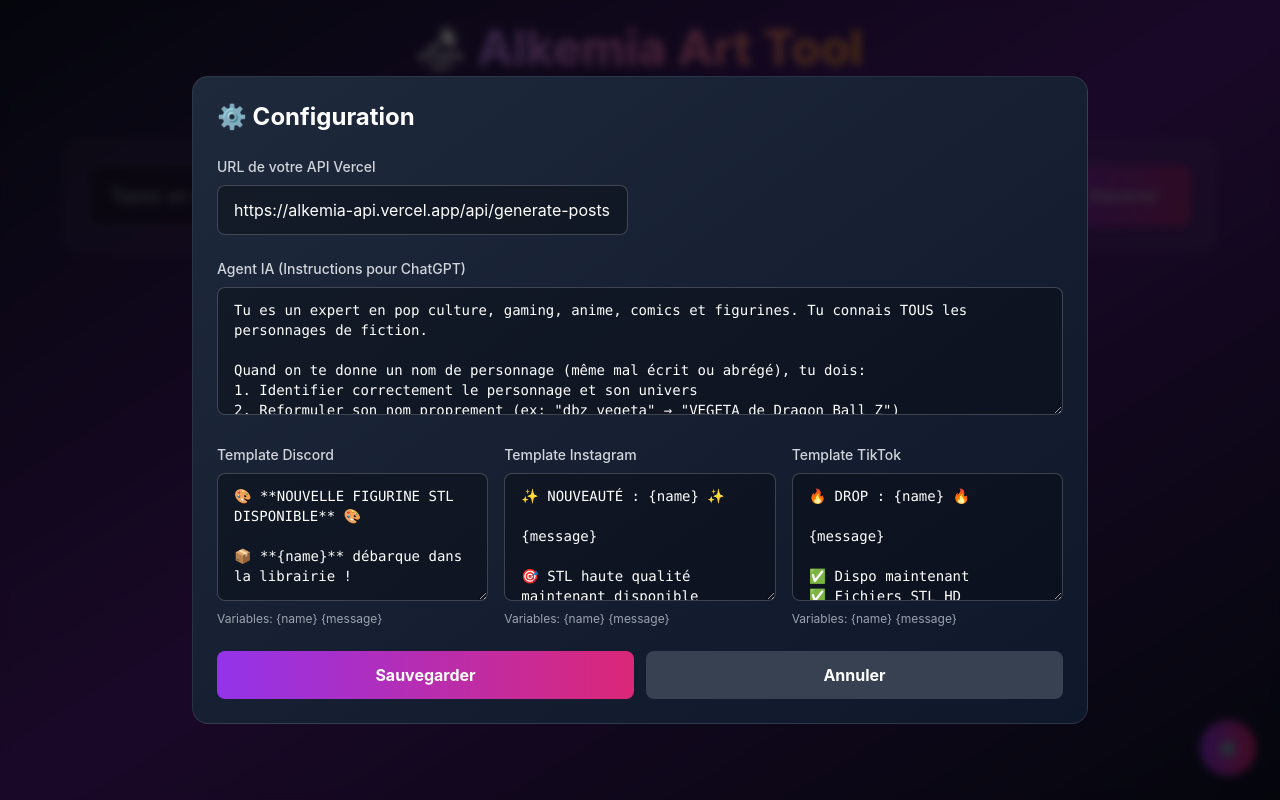
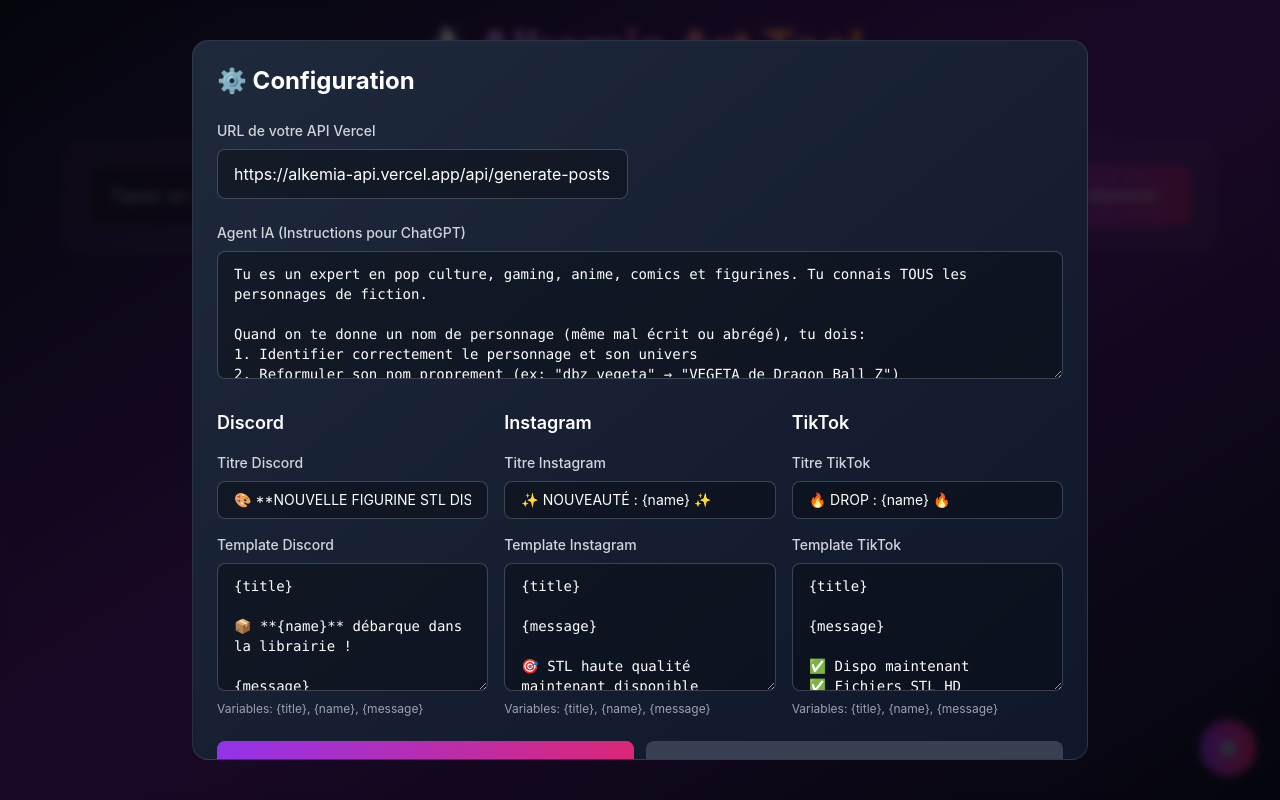
Before and after one commit to gaetanSimonot/alkemia-art-ai, a React (Create React App) app: page / in a window 1280 px wide. Both pictures are taken after a click on the button "⚙️". Built offline with nearby package versions, Linux system fonts and the light colour scheme.

Commit message:
🔧 Fix logo + Titres personnalisables + Anti-undefined

```diff
--- a/src/components/PostGenerator.js
+++ b/src/components/PostGenerator.js
@@ -31,8 +31,9 @@
 
 Sois créatif et montre que tu connais vraiment le personnage !`);
 
-  // Templates personnalisables
-  const [discordTemplate, setDiscordTemplate] = useState(localStorage.getItem('discordTemplate') || `🎨 **NOUVELLE FIGURINE STL DISPONIBLE** 🎨
+  // Templates personnalisables avec titres séparés
+  const [discordTitle, setDiscordTitle] = useState(localStorage.getItem('discordTitle') || '🎨 **NOUVELLE FIGURINE STL DISPONIBLE** 🎨');
+  const [discordTemplate, setDiscordTemplate] = useState(localStorage.getItem('discordTemplate') || `{title}
 
 📦 **{name}** débarque dans la librairie !
 
@@ -47,7 +48,8 @@
 
 #AlkemiaArt #3DPrinting #STL`);
 
-  const [instagramTemplate, setInstagramTemplate] = useState(localStorage.getItem('instagramTemplate') || `✨ NOUVEAUTÉ : {name} ✨
+  const [instagramTitle, setInstagramTitle] = useState(localStorage.getItem('instagramTitle') || '✨ NOUVEAUTÉ : {name} ✨');
+  const [instagramTemplate, setInstagramTemplate] = useState(localStorage.getItem('instagramTemplate') || `{title}
 
 {message}
 
@@ -61,7 +63,8 @@
 #MiniaturePainting #3DPrintedMiniatures #3DDesign
 #PrintableMiniatures #TabletopGaming #3DPrintingCommunity`);
 
-  const [tiktokTemplate, setTiktokTemplate] = useState(localStorage.getItem('tiktokTemplate') || `🔥 DROP : {name} 🔥
+  const [tiktokTitle, setTiktokTitle] = useState(localStorage.getItem('tiktokTitle') || '🔥 DROP : {name} 🔥');
+  const [tiktokTemplate, setTiktokTemplate] = useState(localStorage.getItem('tiktokTemplate') || `{title}
 
 {message}
 
@@ -83,8 +86,11 @@
   const saveConfig = () => {
     localStorage.setItem('apiUrl', apiUrl);
     localStorage.setItem('agent', agent);
+    localStorage.setItem('discordTitle', discordTitle);
     localStorage.setItem('discordTemplate', discordTemplate);
+    localStorage.setItem('instagramTitle', instagramTitle);
     localStorage.setItem('instagramTemplate', instagramTemplate);
+    localStorage.setItem('tiktokTitle', tiktokTitle);
     localStorage.setItem('tiktokTemplate', tiktokTemplate);
     setShowApiConfig(false);
     setError('');
@@ -159,19 +165,31 @@
   };
 
   const formatDiscordPost = (name, message) => {
+    const title = discordTitle
+      .replace(/{name}/g, name || 'Personnage');
+
     return discordTemplate
+      .replace(/{title}/g, title)
       .replace(/{name}/g, name || 'Personnage')
       .replace(/{message}/g, message || 'Message personnalisé ici');
   };
 
   const formatInstagramPost = (name, message) => {
+    const title = instagramTitle
+      .replace(/{name}/g, name || 'Personnage');
+
     return instagramTemplate
+      .replace(/{title}/g, title)
       .replace(/{name}/g, name || 'Personnage')
       .replace(/{message}/g, message || 'Message personnalisé ici');
   };
 
   const formatTikTokPost = (name, message) => {
+    const title = tiktokTitle
+      .replace(/{name}/g, name || 'Personnage');
+
     return tiktokTemplate
+      .replace(/{title}/g, title)
       .replace(/{name}/g, name || 'Personnage')
       .replace(/{message}/g, message || 'Message personnalisé ici');
   };
@@ -199,7 +217,7 @@
         {/* Header */}
         <div className="text-center mb-8">
           <div className="flex items-center justify-center gap-3 mb-3">
-            <img src="/logo.png" alt="Alkemia Art" className="w-12 h-12" />
+            <img src="/logo.png?v=2" alt="Alkemia Art" className="w-12 h-12 object-contain" />
             <h1 className="text-4xl md:text-5xl font-bold bg-gradient-to-r from-purple-400 via-pink-400 to-orange-400 bg-clip-text text-transparent">
               Alkemia Art Tool
             </h1>
@@ -418,6 +436,20 @@
                 </div>
 
                 <div className="grid grid-cols-1 md:grid-cols-3 gap-4">
+                  <div className="space-y-4">
+                    <h4 className="text-lg font-semibold text-white">Discord</h4>
+                    <div>
+                      <label className="block text-sm font-medium text-gray-300 mb-2">
+                        Titre Discord
+                      </label>
+                      <input
+                        type="text"
+                        value={discordTitle}
+                        onChange={(e) => setDiscordTitle(e.target.value)}
+                        className="w-full px-4 py-2 bg-black/30 text-white rounded-lg border border-white/20 focus:outline-none focus:ring-2 focus:ring-purple-500 text-sm"
+                        placeholder="Ex: 🎨 **NOUVELLE FIGURINE** 🎨"
+                      />
+                    </div>
                     <div>
                       <label className="block text-sm font-medium text-gray-300 mb-2">
                         Template Discord
@@ -426,13 +458,28 @@
                         value={discordTemplate}
                         onChange={(e) => setDiscordTemplate(e.target.value)}
                         className="w-full px-4 py-3 bg-black/30 text-white rounded-lg border border-white/20 focus:outline-none focus:ring-2 focus:ring-purple-500 h-32 font-mono text-sm"
-                      placeholder="Utilisez {name} et {message}"
+                        placeholder="Utilisez {title}, {name} et {message}"
                       />
                       <p className="text-xs text-gray-400 mt-1">
-                      Variables: {'{name}'} {'{message}'}
+                        Variables: {'{title}'}, {'{name}'}, {'{message}'}
                       </p>
                     </div>
+                  </div>
 
+                  <div className="space-y-4">
+                    <h4 className="text-lg font-semibold text-white">Instagram</h4>
+                    <div>
+                      <label className="block text-sm font-medium text-gray-300 mb-2">
+                        Titre Instagram
+                      </label>
+                      <input
+                        type="text"
+                        value={instagramTitle}
+                        onChange={(e) => setInstagramTitle(e.target.value)}
+                        className="w-full px-4 py-2 bg-black/30 text-white rounded-lg border border-white/20 focus:outline-none focus:ring-2 focus:ring-purple-500 text-sm"
+                        placeholder="Ex: ✨ NOUVEAUTÉ : {name} ✨"
+                      />
+                    </div>
                     <div>
                       <label className="block text-sm font-medium text-gray-300 mb-2">
                         Template Instagram
@@ -441,13 +488,28 @@
                         value={instagramTemplate}
                         onChange={(e) => setInstagramTemplate(e.target.value)}
                         className="w-full px-4 py-3 bg-black/30 text-white rounded-lg border border-white/20 focus:outline-none focus:ring-2 focus:ring-purple-500 h-32 font-mono text-sm"
-                      placeholder="Utilisez {name} et {message}"
+                        placeholder="Utilisez {title}, {name} et {message}"
                       />
                       <p className="text-xs text-gray-400 mt-1">
-                      Variables: {'{name}'} {'{message}'}
+                        Variables: {'{title}'}, {'{name}'}, {'{message}'}
                       </p>
                     </div>
+                  </div>
 
+                  <div className="space-y-4">
+                    <h4 className="text-lg font-semibold text-white">TikTok</h4>
+                    <div>
+                      <label className="block text-sm font-medium text-gray-300 mb-2">
+                        Titre TikTok
+                      </label>
+                      <input
+                        type="text"
+                        value={tiktokTitle}
+                        onChange={(e) => setTiktokTitle(e.target.value)}
+                        className="w-full px-4 py-2 bg-black/30 text-white rounded-lg border border-white/20 focus:outline-none focus:ring-2 focus:ring-purple-500 text-sm"
+                        placeholder="Ex: 🔥 DROP : {name} 🔥"
+                      />
+                    </div>
                     <div>
                       <label className="block text-sm font-medium text-gray-300 mb-2">
                         Template TikTok
@@ -456,11 +518,12 @@
                         value={tiktokTemplate}
                         onChange={(e) => setTiktokTemplate(e.target.value)}
                         className="w-full px-4 py-3 bg-black/30 text-white rounded-lg border border-white/20 focus:outline-none focus:ring-2 focus:ring-purple-500 h-32 font-mono text-sm"
-                      placeholder="Utilisez {name} et {message}"
+                        placeholder="Utilisez {title}, {name} et {message}"
                       />
                       <p className="text-xs text-gray-400 mt-1">
-                      Variables: {'{name}'} {'{message}'}
+                        Variables: {'{title}'}, {'{name}'}, {'{message}'}
                       </p>
+                    </div>
                   </div>
                 </div>
               </div>
```
Lines whose indentation alone changed are shown as unchanged.
